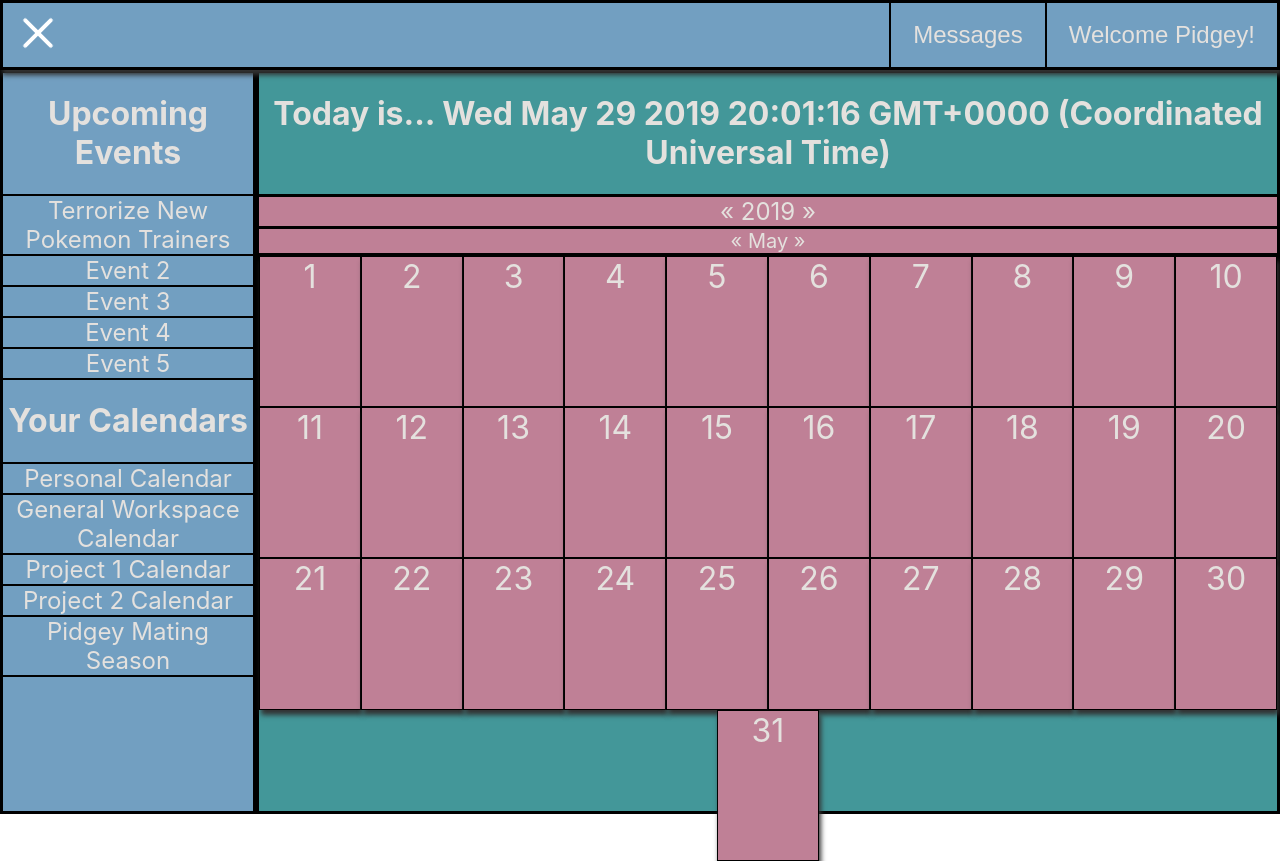
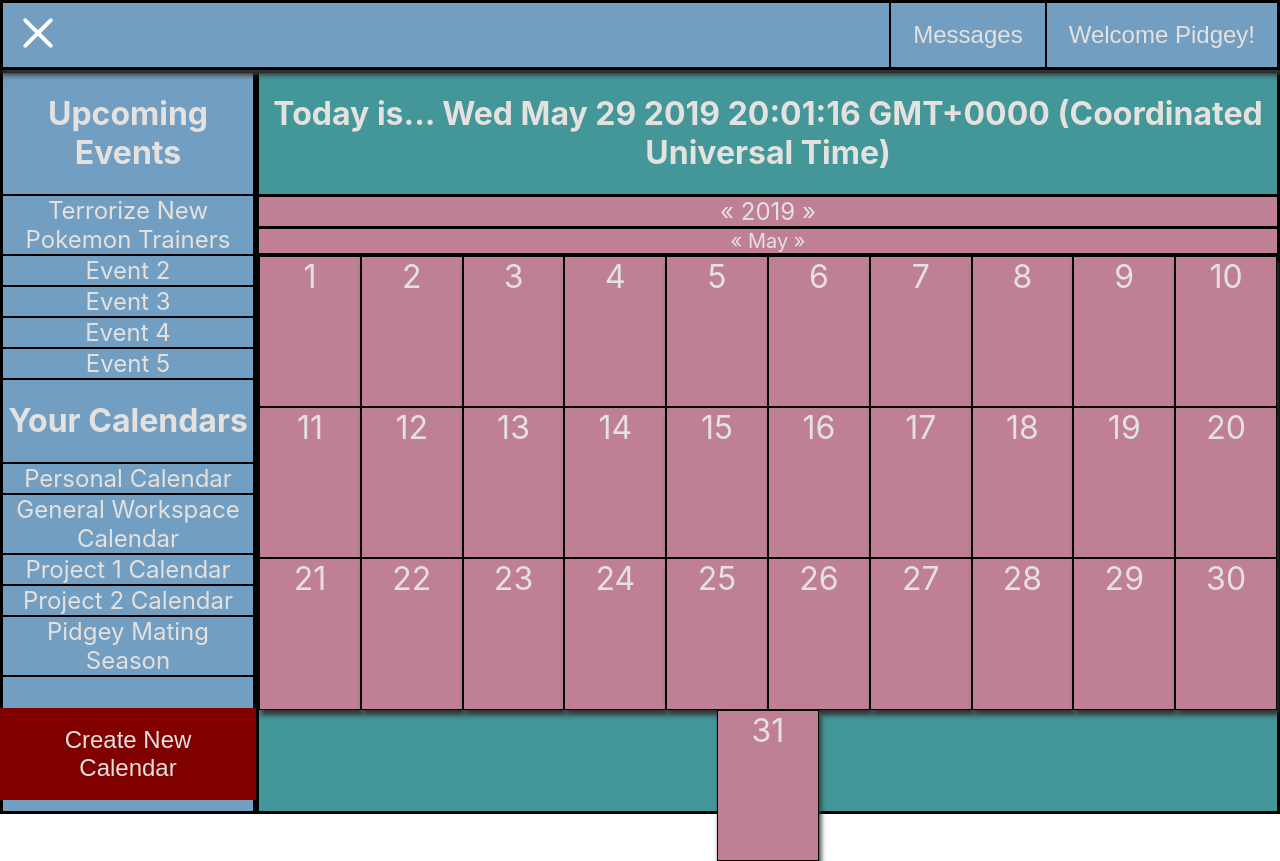
Before and after one commit to itsDario/todo-mod-4-projectFE, a React (Create React App) app: page / in a window 1280 px wide. Both pictures are taken after a click on the button 38 px from the left and 33 px from the top of the page. Built offline with nearby package versions, Linux system fonts and the light colour scheme.

Commit message:
Added Create Calendar Form

```diff
--- a/src/App.css
+++ b/src/App.css
@@ -148,9 +148,22 @@ button.create-event {
   background-color: maroon;
 }
 
+button.open-calendar-form {
+  position: absolute;
+  bottom: 0;
+  width: 20vw;
+  margin-left: -10vw;
+  border-style: none;
+  background-color: maroon;
+}
+
 form.events-form textarea {
   width: 250px;
   height: 400px;
+}
+
+form.create-calendar input {
+  width: 250px;
 }
 
 form.events-form input {
--- a/src/App.js
+++ b/src/App.js
@@ -12,10 +12,11 @@ export default class App extends React.Component {
     menuBtn: false,
     user: {
       name: 'Pidgey',
-      calendars: [{id: 1, name: 'Personal Calendar'}, {id: 2, name: 'General Workspace Calendar'}, {id: 3, name: 'Project 1 Calendar'}, {id: 4, name: 'Project 2 Calendar'}, {id: 5, name: 'Pidgey Mating Season'}], //Objects? IDs?
       events: [{id: 1, name: 'Terrorize New Pokemon Trainers'}, {id: 2, name: 'Event 2'}, {id: 3, name: 'Event 3'}, {id: 4, name: 'Event 4'}, {id: 5, name: 'Event 5'}], //Objects? IDs?
     },
+    calendars: [{id: 1, name: 'Personal Calendar'}, {id: 2, name: 'General Workspace Calendar'}, {id: 3, name: 'Project 1 Calendar'}, {id: 4, name: 'Project 2 Calendar'}, {id: 5, name: 'Pidgey Mating Season'}], //Objects? IDs?
     sidebar: false,
+    createCalendar: false,
     daydock: false,
     spotlight: '',
   }
@@ -51,9 +52,22 @@ export default class App extends React.Component {
       return null
     }
     else {
-      return < Sidebar user={{...this.state.user}} />
+      return < Sidebar user={{...this.state.user}} calendars={this.state.calendars} addCalendar={this.addCalendar}/>
     }
   }
+
+  // openCreateCalendar = (event) => {
+  //   if (event.target.class === 'create-calendar'){
+  //     this.setState({
+  //       createCalendar: true
+  //     })
+  //   }
+  //   else{
+  //     this.setState({
+  //       createCalendar: false
+  //     })
+  //   }
+  // }
 
   openDayDock = () => {
     if (this.state.daydock === false){
@@ -62,6 +76,24 @@ export default class App extends React.Component {
     else{
       return < DayDock spotlight={this.state.spotlight} />
     }
+  }
+
+  addCalendar = (event) => {
+    event.preventDefault()
+    // fetch(`http://localhost:3000/calendars`, {
+    //   method: 'POST',
+    //   headers: {
+
+    //   },
+    //   body: JSON.stringify({
+    //     name: event.target.name.value
+    //   })
+    // })
+    this.setState({
+      calendars: [...this.state.calendars, {id: this.state.calendars.length+1, name: event.target.calendarName.value}]
+    })
+
+    return null
   }
 
   render(){
--- a/src/components/calendar.js
+++ b/src/components/calendar.js
@@ -58,17 +58,18 @@ export default class Calendar extends React.Component{
             this.setState({
                 yearSelect: false,
                 monthSelect: false,
+                daySelect: false,
             })
         }
 
-        if (event.target.className === 'yearbut'){
-            this.setState({yearSelect: !this.state.yearSelect})
+        if (event.target.className === 'yearbtn'){
+            this.setState({yearSelect: true})
         }
-        else if (event.target.className === 'monthbut'){
-            this.setState({monthSelect: !this.state.monthSelect})
+        else if (event.target.className === 'monthbtn'){
+            this.setState({monthSelect: true})
         }
         else if (event.target.className === 'day'){
-            this.setState({daySelect: !this.state.daySelect,}, this.props.toggleDayDock(event.target.id))
+            this.setState({daySelect: true,}, this.props.toggleDayDock(event.target.id))
         }
     }
 
--- a/src/components/daydock.js
+++ b/src/components/daydock.js
@@ -5,7 +5,18 @@ export default class DayDock extends React.Component{
     state = {
         form: false,
         date: new Date(this.props.spotlight),
+        events: [],
     }
+
+    // componentDidMount(){
+    //     fetch(`http://localhost:3000/events/${this.props.spotlight}`)
+    //     .then(resp=>resp.json())
+    //     .then(json=>{
+    //         this.setState({
+    //             events: json
+    //         })
+    //     })
+    // }
 
     handleClick = () => {
         this.setState({
@@ -13,10 +24,14 @@ export default class DayDock extends React.Component{
         })
     }
 
+    handleSubmit = () => {
+
+    }
+
     showDock = () => {
         if (!this.state.form){
             return <Fragment>
-                <h2>DayDock for {this.state.date.toDateString()}</h2>
+                <h2>{this.state.date.toDateString()}</h2>
                 <h2> Events </h2>
                 <ul className='events-list'>
                     <li>Event 1</li>
@@ -30,7 +45,7 @@ export default class DayDock extends React.Component{
         else if (this.state.form){
             return <Fragment>
                 <h2>Create New Event</h2>
-                <form className='events-form'>
+                <form className='events-form' onSubmit={this.handleSubmit}>
                     <label>Name</label><br/>
                     <input type='text' placeholder='Enter event name here...' /><br/><br/>
                     <label>Description</label><br/>
--- a/src/containers/month.js
+++ b/src/containers/month.js
@@ -4,7 +4,7 @@ const Month = (props) => {
 
 
     return <div className='month'>
-        <span className='monthbut'>&#171; {props.month} &#187;</span>
+        <span className='monthbtn'>&#171; {props.month} &#187;</span>
     </div>
 
 }
--- a/src/containers/navbar.js
+++ b/src/containers/navbar.js
@@ -27,7 +27,7 @@ const Navbar = (props) => {
     const userDash = () => {
 
         return <span className='UserDash'>
-            <button className='messages' onClick={()=>{alert('Goes to Messages')}}>Messages</button>
+            <button className='messages' onClick={()=>{alert('Goes To Messages')}}>Messages</button>
             <button onClick={()=>{alert('Opens User Drawdown')}}>Welcome {props.username}!</button>
         </span>
     }
--- a/src/containers/sidebar.js
+++ b/src/containers/sidebar.js
@@ -1,28 +1,71 @@
-import React from 'react'
+import React, { Fragment, useState } from 'react'
 
 const Sidebar = (props) => {
+
+    const [viewState, setviewState] = useState(false);
+
+    const toggleCalendarForm = () => {
+        setviewState(!viewState)
+    };
+
+    const handleSubmit = (event) => {
+        props.addCalendar(event)
+        setviewState(!viewState)
+    }
+
+    const setView = () => {
+        if (viewState === false){
+            return <Fragment>
+                <h1>Upcoming Events</h1>
+                <ol className='upcoming-events'>
+                    {createEvents()}
+                </ol>
+                <h1>Your Calendars</h1>
+                <ol className='user-calendars'>
+                    {createCalendars()}
+                </ol>
+                <button className='open-calendar-form' onClick={toggleCalendarForm}>Create New Calendar</button>
+            </Fragment>
+        }
+        else{
+            return <Fragment>
+                <h2>Create New Calendar</h2>
+                <form className='create-calendar' onSubmit={handleSubmit}>
+                    <label>Name</label><br/><br/>
+                    <input type='text' name='calendarName' /><br/><br/>
+                    <input type='submit' value='submit' />
+                </form>
+            </Fragment>
+        }
+    }
+
+    // const submitCalendar = () => {
+    //     // fetch('http://localhost:3000/calendars', {
+    //     //     method: "POST",
+    //     //     headers: {
+
+    //     //     },
+    //     //     body: JSON.stringify({
+
+    //     //     })
+    //     // })
+
+    // }
 
     const createEvents = () => {
         return props.user.events.map(event=>{
             return <li key={event.id}>{event.name}</li>
         })
-    }
+    };
 
     const createCalendars = () => {
-        return props.user.calendars.map(calendar=>{
+        return props.calendars.map(calendar=>{
             return <li key={calendar.id}>{calendar.name}</li>
         })
-    }
+    };
 
     return <div className='sidebar'>
-        <h1>Upcoming Events</h1>
-        <ol className='upcoming-events'>
-            {createEvents()}
-        </ol>
-        <h1>Your Calendars</h1>
-        <ol className='user-calendars'>
-            {createCalendars()}
-        </ol>
+        {setView()}
     </div>
 }
 
--- a/src/containers/year.js
+++ b/src/containers/year.js
@@ -3,7 +3,7 @@ import React from 'react'
 const Year = (props) => {
 
     return <div className='year'>
-        <span className='yearbut'>&#171; {props.year} &#187;</span>
+        <span className='yearbtn'>&#171; {props.year} &#187;</span>
     </div>
 
 }
```
